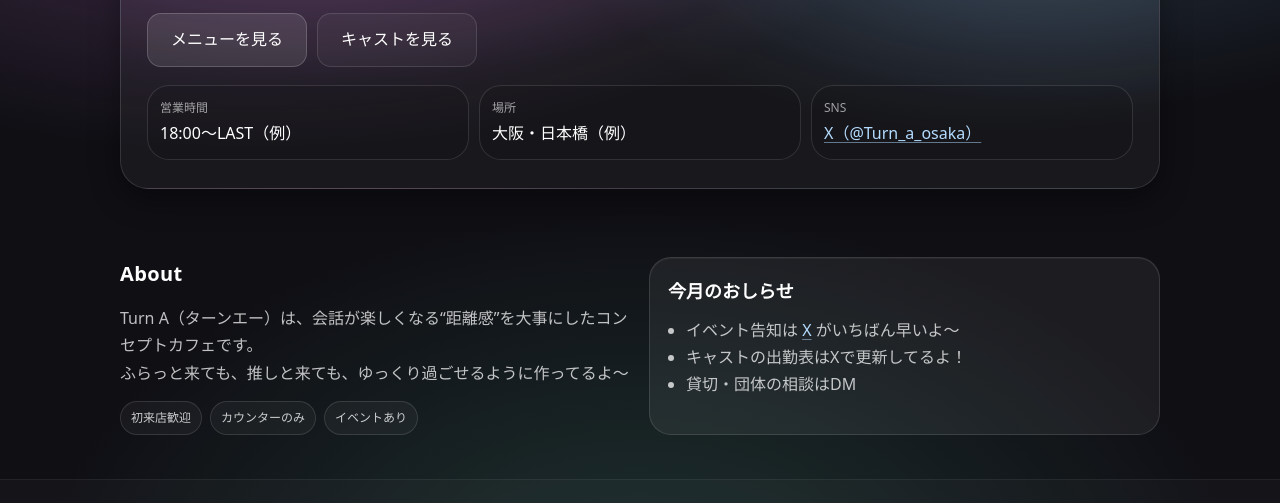
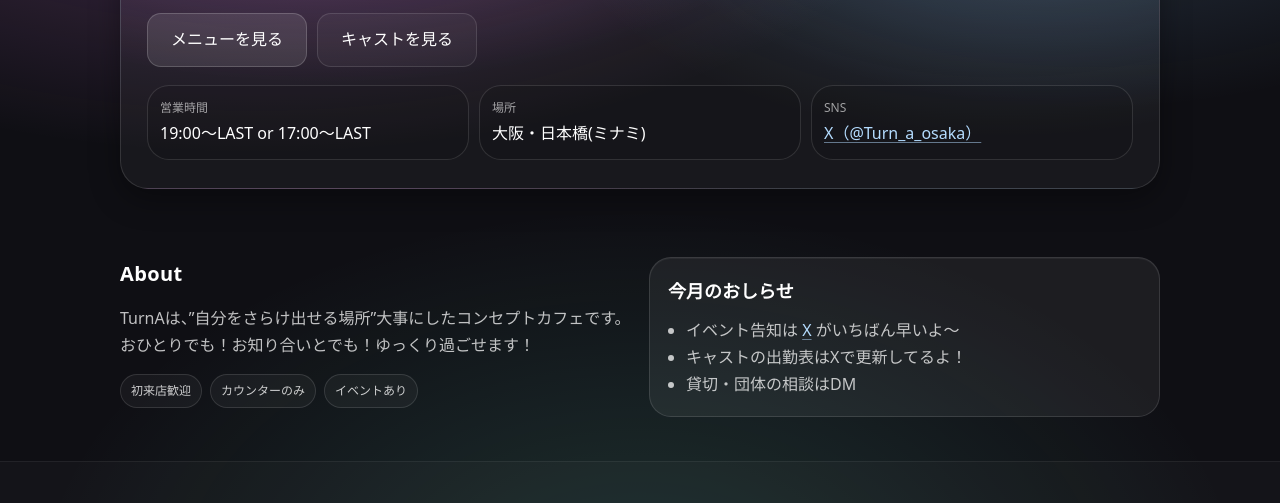
Before and after one commit to ugakky/HP_turnA, a plain HTML site: page index.html in a window 1280 px wide. Shown: the part 286-789 px from the top of the page. Drawn offline with Linux system fonts and the light colour scheme.

Commit message:
Update index.html

```diff
--- a/index.html
+++ b/index.html
@@ -63,11 +63,11 @@
       <div class="hero-badges" aria-label="店舗情報">
         <div class="badge">
           <div class="badge-k">営業時間</div>
-          <div class="badge-v">18:00〜LAST（例）</div>
+          <div class="badge-v">19:00〜LAST or 17:00〜LAST</div>
         </div>
         <div class="badge">
           <div class="badge-k">場所</div>
-          <div class="badge-v">大阪・日本橋（例）</div>
+          <div class="badge-v">大阪・日本橋(ミナミ)</div>
         </div>
         <div class="badge">
           <div class="badge-k">SNS</div>
@@ -82,8 +82,8 @@
       <div>
         <h2 class="section-title">About</h2>
         <p class="section-text">
-          Turn A（ターンエー）は、会話が楽しくなる“距離感”を大事にしたコンセプトカフェです。<br />
-          ふらっと来ても、推しと来ても、ゆっくり過ごせるように作ってるよ〜
+          TurnAは、”自分をさらけ出せる場所”大事にしたコンセプトカフェです。<br />
+          おひとりでも！お知り合いとでも！ゆっくり過ごせます！
         </p>
         <div class="chips">
           <span class="chip">初来店歓迎</span>
```
